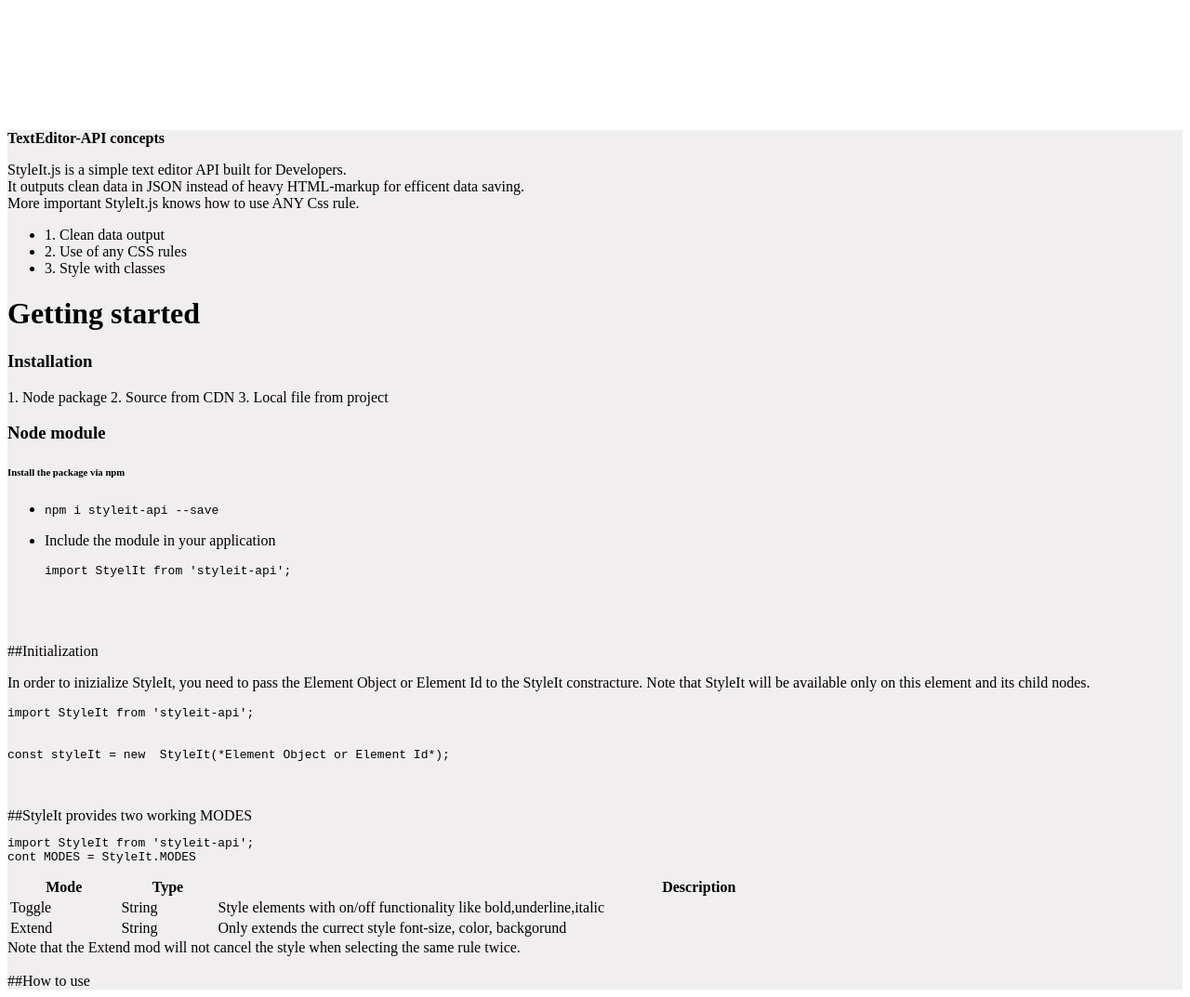
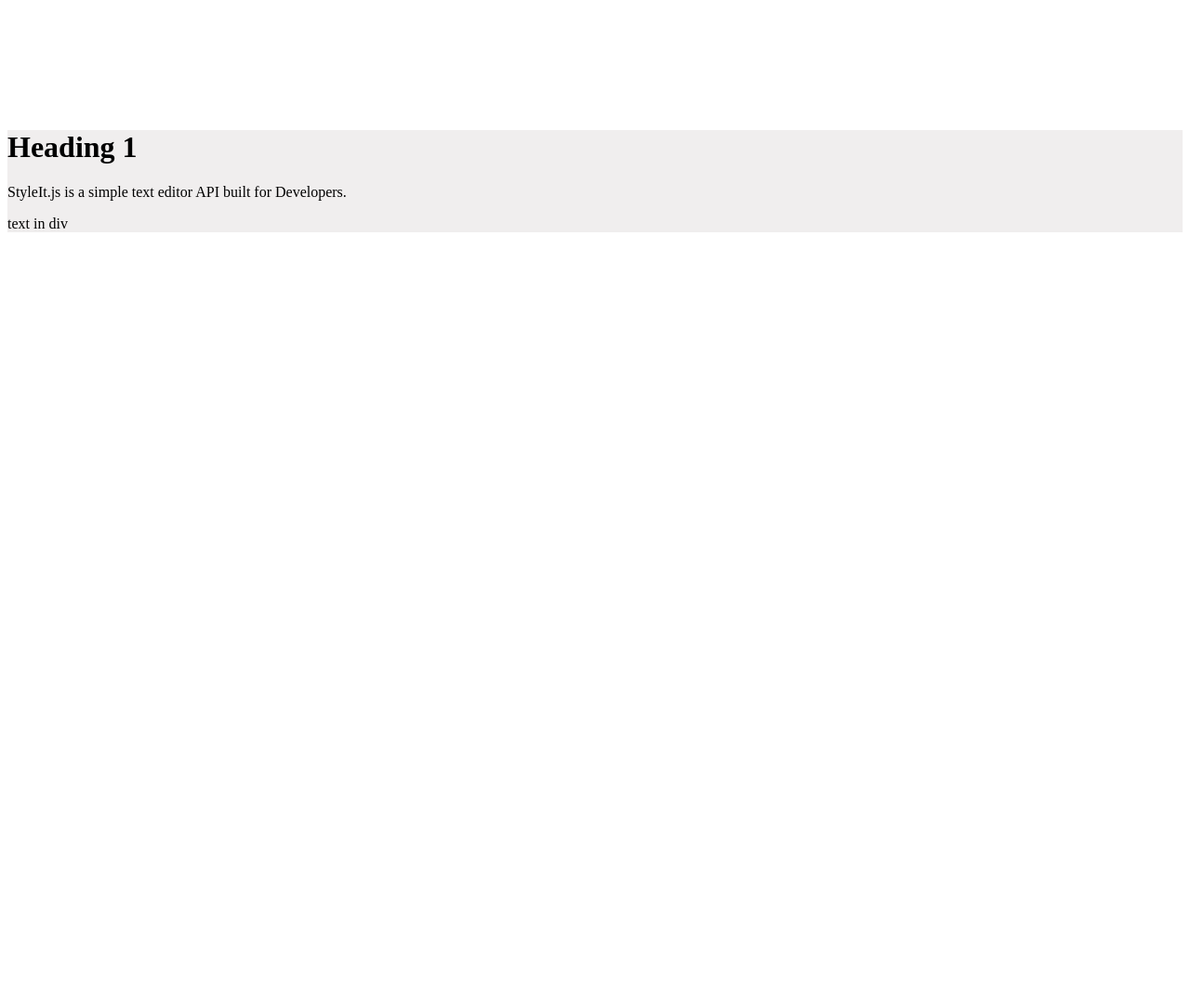
Before and after one commit to style-it/StyleIt-dev, a website built with webpack: page index.html in a window 1280 px wide. Shown: the whole page at 93% size. After the commit the page ends 800 px from the top, so only its background shows below. Built offline with nearby package versions, Linux system fonts and the light colour scheme.

Commit message:
change dev index

```diff
--- a/index.html
+++ b/index.html
@@ -32,65 +32,14 @@
 
     </div>
     <div contenteditable="true" id="editor" spellcheck="false">
-      <b>TextEditor-API concepts</b>
-      <b></b>
-      <u></u>
-      <p>StyleIt.js is a simple text editor API built for Developers. <br> It
-        outputs clean data in JSON instead of heavy HTML-markup for efficent data
-        saving. <br> More important StyleIt.js knows how to use ANY Css rule.</p>
-      <ul>
-        <li>1. Clean data output</li>
-        <li>2. Use of any CSS rules</li>
-        <li>3. Style with classes</li>
-      </ul>
-      <h1>Getting started</h1>
-      <h3>Installation</h3>
-
-      1. Node package 2. Source from CDN 3. Local file from project
-
-      <h3>Node module</h3>
-      <h6>Install the package via npm</h6>
-      <ul>
-        <li><code>npm i styleit-api --save</code></li>
-        <li>
-          <p>Include the module in your application</p>
-          <pre><code>import StyelIt from 'styleit-api';</code></pre>
-        </li>
-      </ul><br><br><br> ##Initialization
-      <p>In order to inizialize StyleIt, you need to pass the Element Object or
-        Element Id to the StyleIt constracture. Note that StyleIt will be
-        available only on this element and its child nodes.</p>
+      <h1>
+        Heading 1
+      </h1>
+      <p>
+        StyleIt.js is a simple text editor API built for Developers.
+      </p>
       <div>
-        <pre><code>import StyleIt from 'styleit-api';
-<br><br><span style="margin-top: 20px;">const styleIt = new  StyleIt(*Element Object or Element Id*);</span></code></pre>
-        <br><br></div>
-
-      ##StyleIt provides two working MODES
-      <pre><code>import StyleIt from 'styleit-api';
-cont MODES = StyleIt.MODES</code></pre>
-      <table style="width: 100%;">
-        <tbody>
-          <tr>
-            <th>Mode</th>
-            <th>Type</th>
-            <th>Description</th>
-          </tr>
-          <tr>
-            <td>Toggle</td>
-            <td>String</td>
-            <td>Style elements with on/off functionality like
-              bold,underline,italic</td>
-          </tr>
-          <tr>
-            <td>Extend</td>
-            <td>String</td>
-            <td>Only extends the currect style font-size, color, backgorund</td>
-          </tr>
-        </tbody>
-      </table>
-      <div>Note that the Extend mod will not cancel the style when selecting the
-        same rule twice.</div><br>
-      ##How to use
+        text in div
       </div>
     </div>
     <style>
@@ -112,6 +61,16 @@ cont MODES = StyleIt.MODES</code></pre>
           document.body.appendChild(root);
           //================================================================
           const config = {
+            stylesToPaste: {
+              "textDecoration": true,
+              "fontSize": true,
+              "fontStyle": true,
+              "color": true,
+              "backgroundColor": true,
+              "fontWeight": true,
+              "textShadow": true,
+              "fontFamily": true
+            },
             onKeyPress: [
               [66, () => styleIt.execCmd("font-weight", "bold", styleIt.MODES.Toggle, {
                 unWrap: ["b"]
@@ -136,19 +95,19 @@ cont MODES = StyleIt.MODES</code></pre>
             }
           }
           const styleIt = new styleit('editor', config);
-         styleIt.on("inspect",(collectedStyled)=>{
+          styleIt.on("inspect", (collectedStyled) => {
             console.log(collectedStyled);
           });
-         styleIt.on("paste",(html)=>{
-          console.log("paste",html);
+          styleIt.on("paste", (html) => {
+            console.log("paste", html);
           });
-         styleIt.on("inspectLink",(link)=>{
-          console.log("inspectLink",link);
+          styleIt.on("inspectLink", (link) => {
+            console.log("inspectLink", link);
           });
           //================================================================
           const btns = [{
             text: "toggle class",
-            onclick: () => styleIt.ToggleClass("test")
+            onclick: () => styleIt.toggleClass("test")
           },
           {
             text: "B:Block",
@@ -166,9 +125,7 @@ cont MODES = StyleIt.MODES</code></pre>
 
           {
             text: "U",
-            onclick: () => styleIt.execCmd("text-decoration", "underline", styleIt.MODES.Toggle, {
-              selection: true
-            })
+            onclick: () => styleIt.execCmd("text-decoration", "underline", styleIt.MODES.Toggle)
           },
           {
             text: "50px",
@@ -229,32 +186,32 @@ cont MODES = StyleIt.MODES</code></pre>
           });
           const https = root.addElement("button");
           https.innerHTML = "https://helloworld.com"
-          https.onclick = () =>{
-            styleIt.Link({
-              href:"https://helloworld.com",
-              target:"_parent"
+          https.onclick = () => {
+            styleIt.link({
+              href: "https://helloworld.com",
+              target: "_parent"
             })
           }
           const mailto = root.addElement("button");
           mailto.innerHTML = "mailto:adilev3344@gmail.com"
-          mailto.onclick = () =>{
-            styleIt.Link({
-              href:"adilev3344@gmail.com",
-              protocol:"mailto:"
+          mailto.onclick = () => {
+            styleIt.link({
+              href: "adilev3344@gmail.com",
+              protocol: "mailto:"
             })
           }
           const tel = root.addElement("button");
           tel.innerHTML = "tel:0505891010"
-          tel.onclick = () =>{
-            styleIt.Link({
-              href:"0505891010",
-              protocol:"tel"
+          tel.onclick = () => {
+            styleIt.link({
+              href: "0505891010",
+              protocol: "tel"
             })
           }
           const unLinker = root.addElement("button");
           unLinker.innerHTML = "unLink"
-          unLinker.onclick = () =>{
-            styleIt.UnLink();
+          unLinker.onclick = () => {
+            styleIt.unLink();
           }
           const slider = root.addElement('input');
           slider.type = "range";
```
Lines whose indentation alone changed are shown as unchanged.
